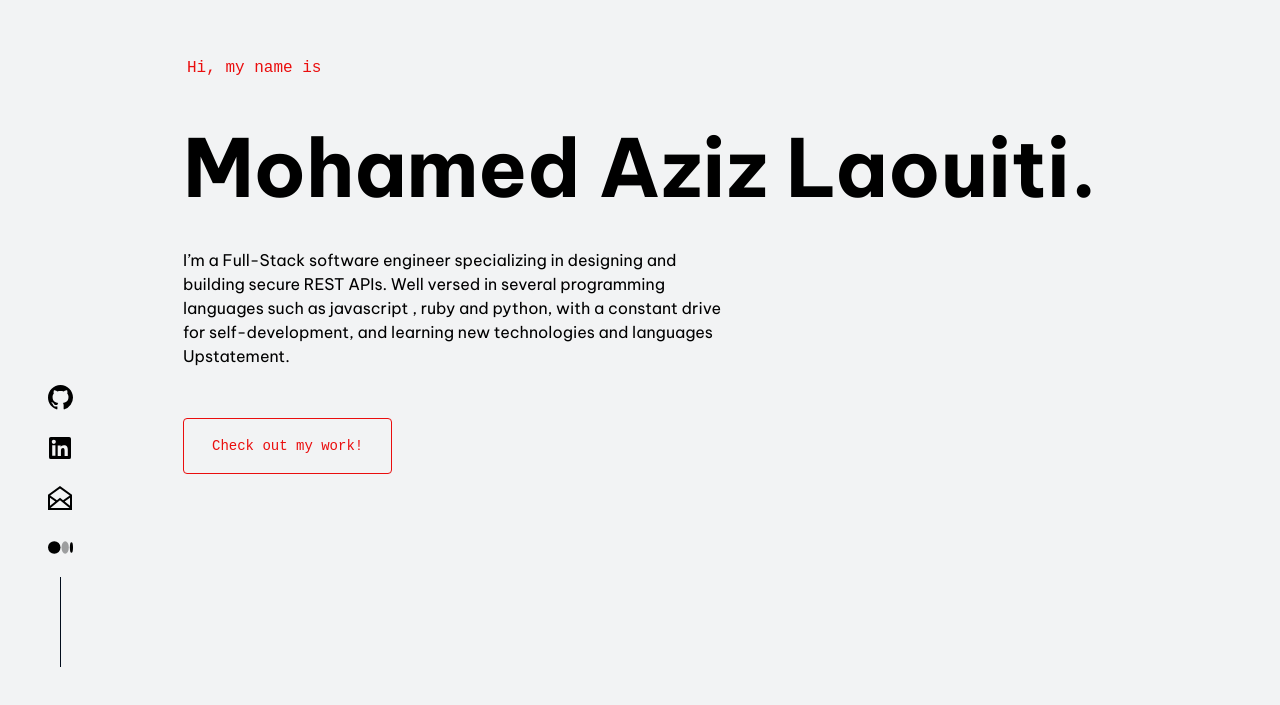
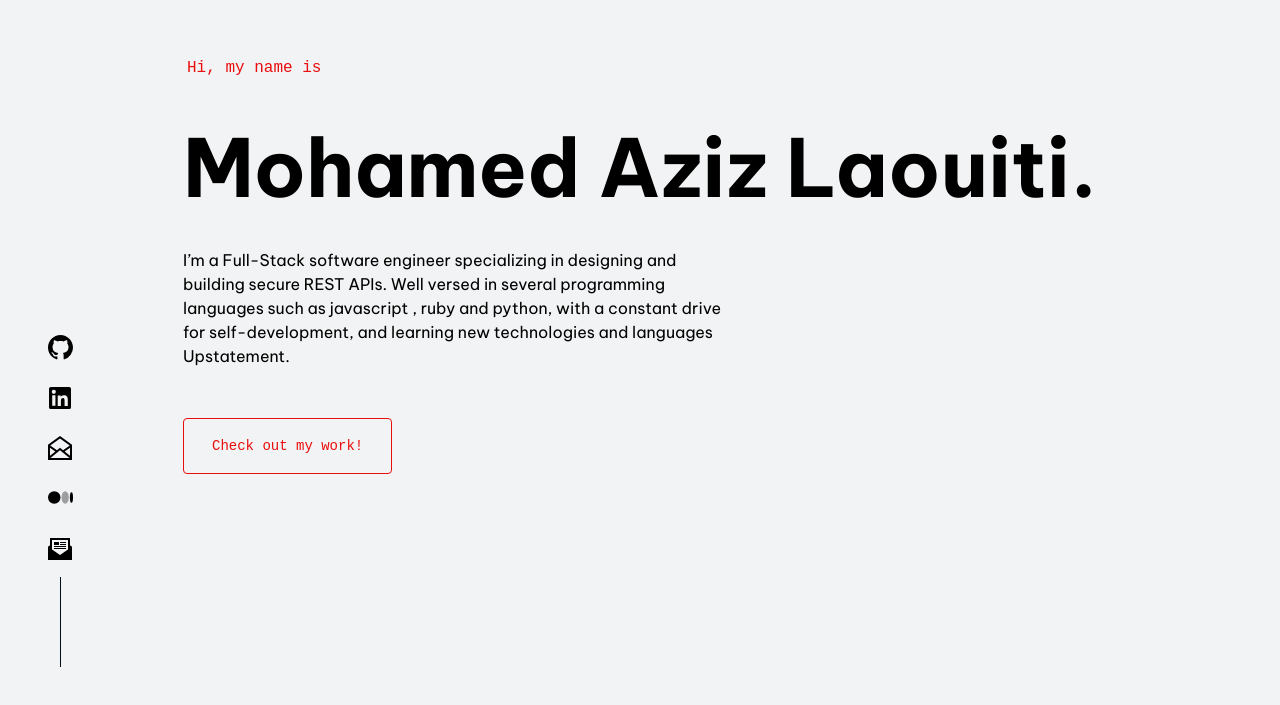
Before and after one commit to AZIZXlaouiti/portfolio, a React (Create React App) app: page / in a window 1280 px wide. Shown: the part 133-838 px from the top of the page. Built offline with nearby package versions, Linux system fonts and the light colour scheme.

Commit message:
small change

```diff
--- a/src/App.js
+++ b/src/App.js
@@ -47,6 +47,7 @@ function App() {
             <li><a>{icons[1].svg}</a></li>
             <li><a>{icons[3].svg}</a></li>
             <li><a>{icons[2].svg}</a></li>
+            <li><a>{icons[5].svg}</a></li>
 
           </ul>
         </div>
--- a/src/App.scss
+++ b/src/App.scss
@@ -169,7 +169,7 @@ ul{
   transition: var(--transition);
   margin-top: 50px;
 }
-a:hover{
+li a:hover{
   cursor: pointer;
     color: var(--green);
     transform: translateY(-3px);
--- a/src/assets/icons.js
+++ b/src/assets/icons.js
@@ -16,4 +16,7 @@ export const icons = [{
 },{
     svg:<svg xmlns="http://www.w3.org/2000/svg" width="24" height="24" viewBox="0 0 24 24" fill="none" stroke="currentColor" stroke-width="2" stroke-linecap="round" stroke-linejoin="round" class="ai ai-Air"><path d="M3 8h7a3 3 0 1 0-3-3"/><path d="M4 16h11a3 3 0 1 1-3 3"/><path d="M2 12h17a3 3 0 1 0-3-3"/></svg>,
   name:"clap"
+},{
+    svg:<svg width="24" height="24" xmlns="http://www.w3.org/2000/svg" fill-rule="evenodd" clip-rule="evenodd"><path d="M24 23h-24v-13.275l2-1.455v-7.27h20v7.272l2 1.453v13.275zm-20-10.472v-9.528h16v9.527l-8 5.473-8-5.472zm14-.528h-12v-1h12v1zm0-3v1h-12v-1h12zm-7-1h-5v-3h5v3zm7 0h-6v-1h6v1zm0-2h-6v-1h6v1z"/></svg>,
+    name:"resume"
 }]
```
